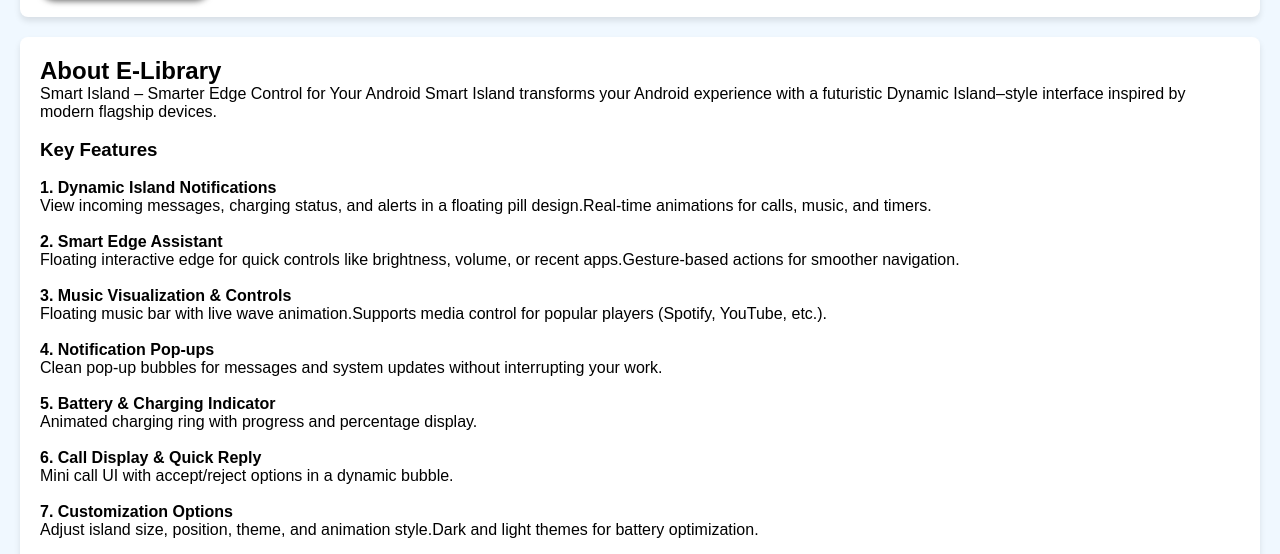
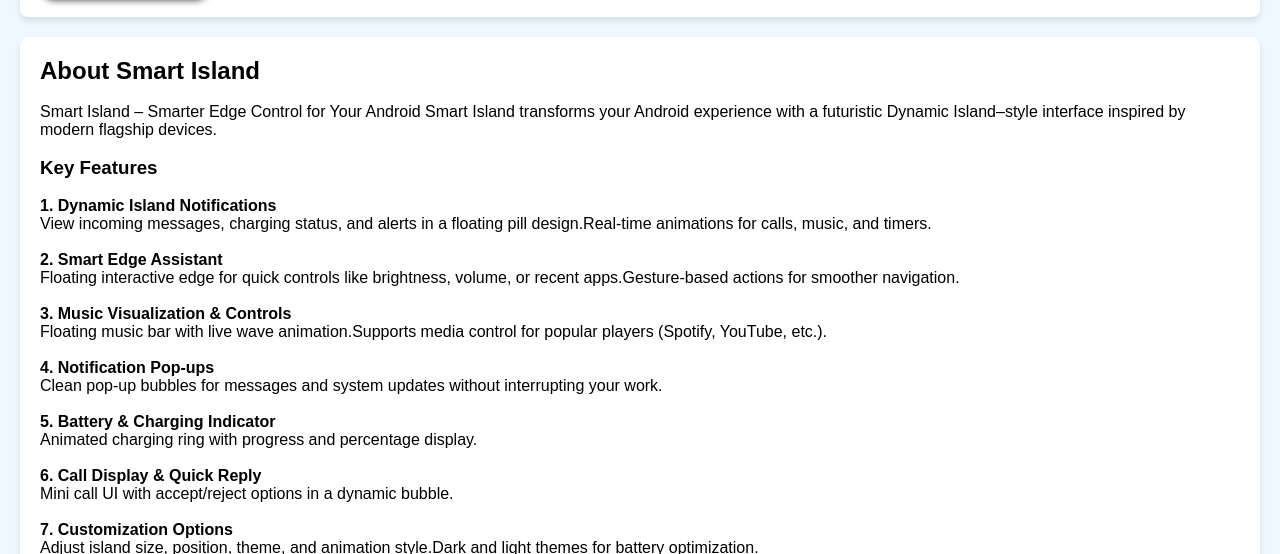
Before and after one commit to pradnyatavandkar25/Smart-Island, a plain HTML site: page index.html in a window 1280 px wide. Shown: the part 231-785 px from the top of the page. Drawn offline with Linux system fonts and the light colour scheme.

Commit message:
Update index.html

```diff
--- a/index.html
+++ b/index.html
@@ -25,7 +25,8 @@
             </div>
         </div>
         <section class="description">
-            <h2>About E-Library</h2>
+            <h2>About Smart Island</h2>
+            <br>
             <p>
                 Smart Island – Smarter Edge Control for Your Android
 
```
